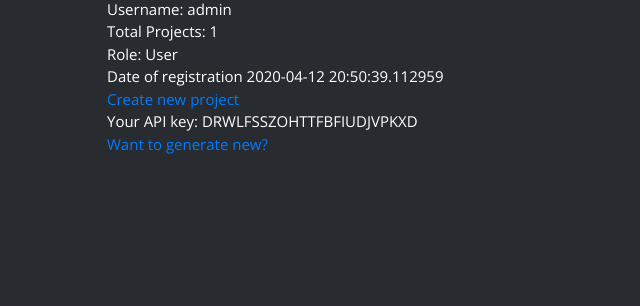
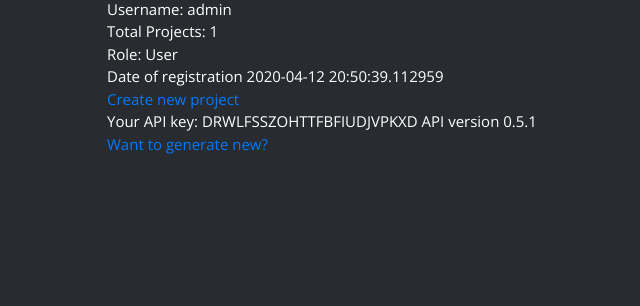
Before and after one commit to lookandhate/Bugtracker, a Flask app: page /profile/1 in a window 1280 px wide. Shown: the part 147-453 px from the top of the page, without its empty margins (138-778 px from the left). Run offline with Flask 2, Linux system fonts and the light colour scheme; a user stored in the database is signed in; data comes from the database, SQL or seed files in the repository; some libraries are stand-ins or nearby versions.

Commit message:
Add showing api version in profile page

```diff
--- a/templates/profile.html
+++ b/templates/profile.html
@@ -20,7 +20,7 @@
 <div class="my-body">
   {% if current_user.id == user.id|int %}
     <a href="/project/new"> Create new project</a>
-    <div>Your API key: {{ current_user.API_KEY }}<br> <a href='/profile/1/new_api_key'>Want to generate new?</a></div>
+    <div>Your API key: {{ current_user.API_KEY }} API version {{ api_ver }}<br> <a href='/profile/1/new_api_key'>Want to generate new?</a></div>
   {% endif %}
 </div>
 
```
